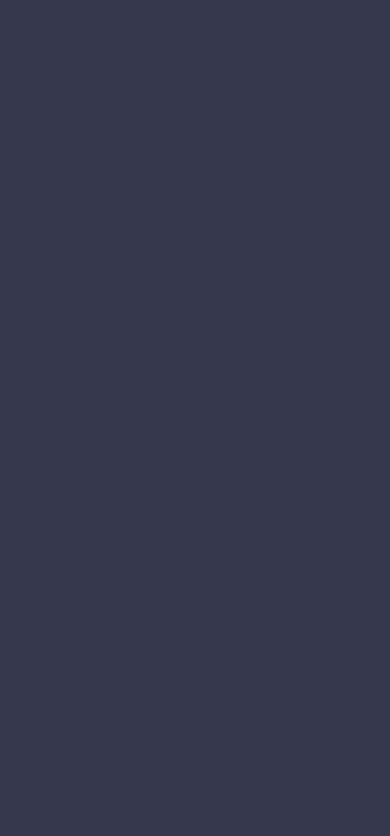
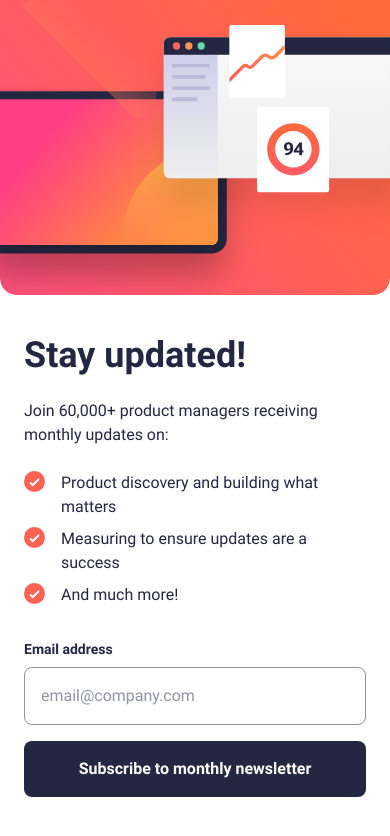
Before and after one commit to shemlouk/frontend-mentor_newsletter-sign-up, a React (Vite) app: page / in a window 390 px wide. Shown: the top 836 px of the page. Built offline with nearby package versions, Linux system fonts and the light colour scheme.

Commit message:
feat: add mobile layout

```diff
--- a/src/App.tsx
+++ b/src/App.tsx
@@ -1,6 +1,51 @@
+import IconList from "./assets/images/icon-list.svg";
+import IllustrationSignUpMobile from "./assets/images/illustration-sign-up-mobile.svg";
+
 function App() {
   return (
-    <div className="font-[Roboto] w-screen h-screen bg-charcoalGrey"></div>
+    <div className="font-[Roboto] w-full h-screen bg-charcoalGrey flex justify-between items-center text-darkSlateGrey">
+      <div className="bg-white h-full w-full flex gap-10 flex-col">
+        <img src={IllustrationSignUpMobile} alt="illustration" />
+
+        <div className="flex-col gap-6 mx-6 pb-4 flex">
+          <h1 className="font-bold text-4xl">Stay updated!</h1>
+          <p>Join 60,000+ product managers receiving monthly updates on:</p>
+
+          <ul className="flex flex-col gap-2">
+            <li className="flex gap-4 items-start">
+              <img src={IconList} alt="check icon" />
+              <p>Product discovery and building what matters</p>
+            </li>
+            <li className="flex gap-4 items-start">
+              <img src={IconList} alt="check icon" />
+              <p>Measuring to ensure updates are a success</p>
+            </li>
+            <li className="flex gap-4 items-start">
+              <img src={IconList} alt="check icon" />
+              <p>And much more!</p>
+            </li>
+          </ul>
+
+          <form className="flex flex-col gap-4">
+            <label htmlFor="email" className="font-bold text-sm translate-y-2">
+              Email address
+            </label>
+            <input
+              id="email"
+              required
+              type="email"
+              placeholder="email@company.com"
+              className="rounded-lg border border-grey p-4 placeholder:text-grey outline-none"
+            />
+            <input
+              type="submit"
+              value="Subscribe to monthly newsletter"
+              className="font-bold text-white p-4 bg-darkSlateGrey rounded-lg"
+            />
+          </form>
+        </div>
+      </div>
+    </div>
   );
 }
 
```
